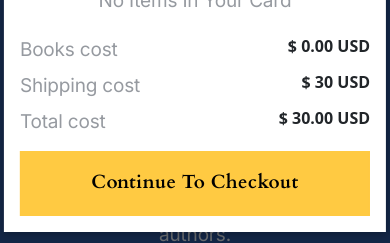
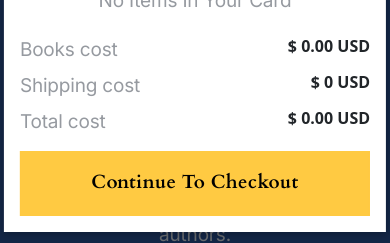
Before and after one commit to Szidelo/Book-store-vuejs, a Vue app: page /store in a window 390 px wide. Both pictures are taken after a click on the picture 44 px from the left and 110 px from the top of the page. Shown: the part 222-465 px from the top of the page. Built offline with nearby package versions, Linux system fonts and the light colour scheme.

Commit message:
app working aside nav

```diff
--- a/src/App.vue
+++ b/src/App.vue
@@ -40,6 +40,10 @@ export default defineComponent({
 
 * {
 	transition: var(--transition);
+}
+
+html {
+	overflow-x: hidden !important;
 }
 
 ::-webkit-scrollbar {
@@ -181,7 +185,7 @@ a {
 	}
 }
 
-@media (max-width) {
+@media (max-width: 5) {
 	h2 {
 		font-size: 32px;
 	}
--- a/src/classes/Cart.ts
+++ b/src/classes/Cart.ts
@@ -33,7 +33,7 @@ class Cart {
 	}
 
 	public getShipmentCost() {
-		return this.getTotal() <= 100 ? this.shipmentCost : 0;
+		return this.getTotal() < 100 && this.getTotal() !== 0 ? this.shipmentCost : 0;
 	}
 
 	public getTotal() {
@@ -47,7 +47,7 @@ class Cart {
 
 	public getTotalWithShipment() {
 		return this.getTotal() < 100
-			? this.getTotal() + this.shipmentCost
+			? this.getTotal() + this.getShipmentCost()
 			: this.getTotal();
 	}
 
--- a/src/components/cart/TheCart.vue
+++ b/src/components/cart/TheCart.vue
@@ -75,7 +75,7 @@ export default defineComponent({
 		const orderedProducts = inject("orderedProducts") as Cart;
 
 		const productsInCart = computed(() => {
-			return orderedProducts.getItems().length > 0 ? 1 : 0;
+			return orderedProducts.getTotal() > 0 ? 1 : 0;
 		});
 
 		const price = computed(() => {
@@ -116,7 +116,7 @@ export default defineComponent({
 }
 
 .cart-content {
-	max-height: 400px;
+	max-height: 40vh;
 	overflow-y: scroll;
 }
 
--- a/src/components/layouts/TheNav.vue
+++ b/src/components/layouts/TheNav.vue
@@ -225,6 +225,7 @@ span {
 
 .visible {
 	transform: translateX(0) !important;
+	box-shadow: 0 10px 55px 10px rgba(0,0,0,0.3);
 }
 
 @media (max-width: 1200px) {
@@ -262,16 +263,16 @@ span {
 	}
 
 	.mobile-nav {
-		position: absolute;
+		position: fixed;
 		display: flex;
 		flex-direction: column;
 		justify-content: start;
 		row-gap: 60px;
 		background-color: var(--color-blue);
-		top: 0;
+		top: -10px;
 		right: -10px;
 		width: 70%;
-		height: 100vh;
+		height: 700px;
 		padding: 120px 60px 60px;
 		transform: translateX(100%);
 	}
--- a/src/components/store/ProductCard.vue
+++ b/src/components/store/ProductCard.vue
@@ -107,6 +107,9 @@ export default defineComponent({
 </script>
 
 <style scoped>
+img {
+	z-index: 0 !important;
+}
 .card {
 	border: none;
 }
--- a/src/components/ui/BaseButton.vue
+++ b/src/components/ui/BaseButton.vue
@@ -166,6 +166,12 @@ button {
 	background-color: var(--color-grayish-blue);
 }
 
+@media (max-width: 576px) {
+	.btn-white {
+		width: 100%;
+	}
+}
+
 @media (max-width: 350px) {
 	button {
 		font-size: 17px;
```
